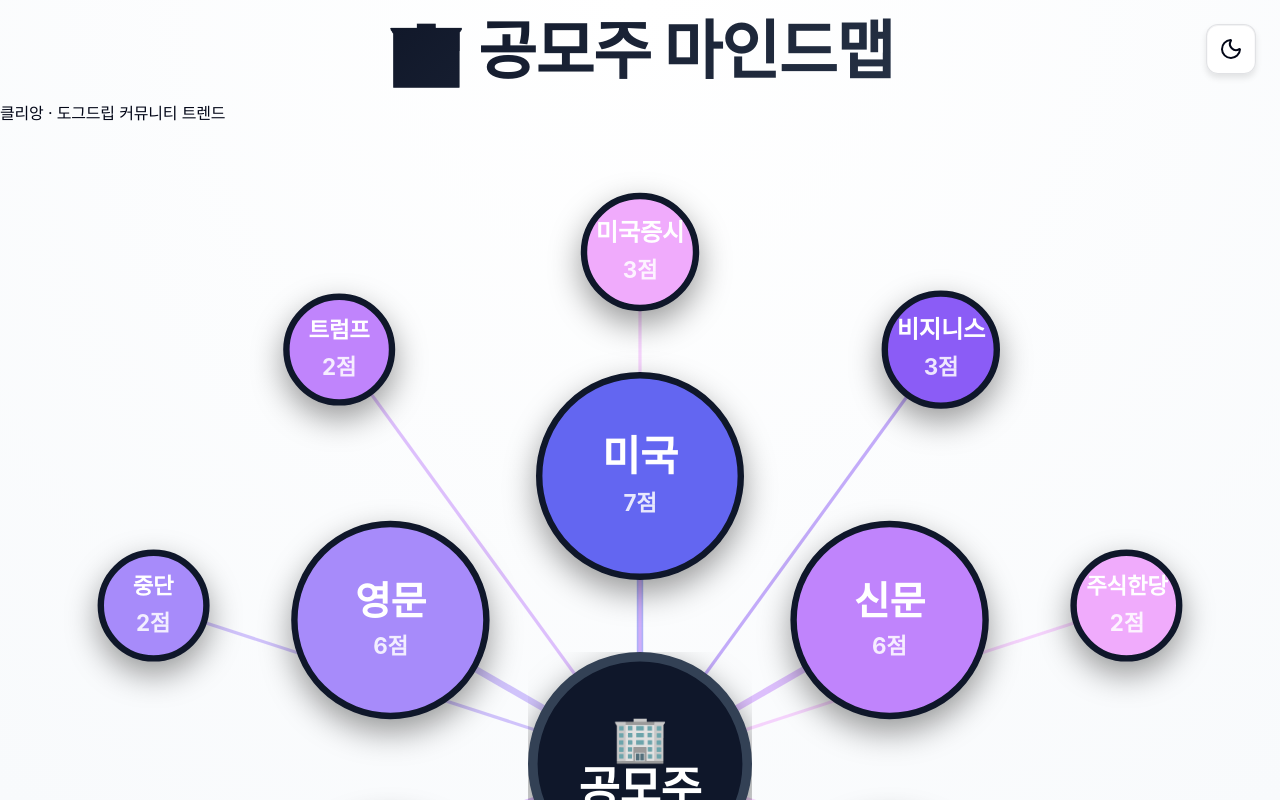
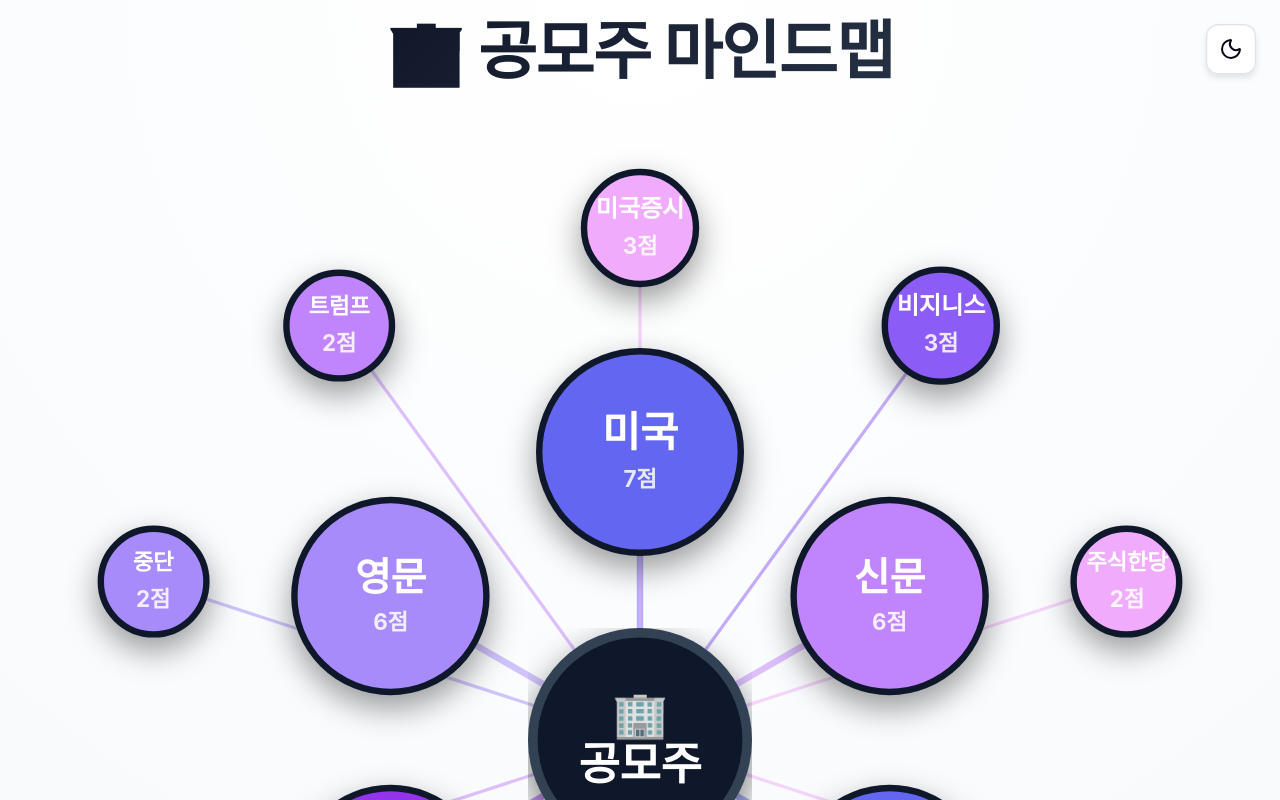
Before and after one commit to bsjuuny/trending-rankings, a Next.js app: page /trendingrankings/mindmap/ipo in a window 1280 px wide. Shown: the top 800 px of the page. Built offline with nearby package versions, Linux system fonts and the light colour scheme.

Commit message:
Build and update Trending Rankings

```diff
--- a/src/app/mindmap/ipo/page.tsx
+++ b/src/app/mindmap/ipo/page.tsx
@@ -43,7 +43,7 @@ export default function IpoMindmapPage() {
                 <h1 className="text-3xl md:text-5xl font-black mb-3 bg-gradient-to-r from-violet-400 to-purple-600 bg-clip-text text-transparent inline-block">
                     🏢 공모주 마인드맵
                 </h1>
-                <p className="text-slate-400 text-sm">클리앙 · 도그드립 커뮤니티 트렌드</p>
+
             </header>
 
             {loading ? (
--- a/src/app/mindmap/stocks/page.tsx
+++ b/src/app/mindmap/stocks/page.tsx
@@ -43,7 +43,7 @@ export default function StocksMindmapPage() {
                 <h1 className="text-3xl md:text-5xl font-black mb-3 bg-gradient-to-r from-emerald-400 to-blue-500 bg-clip-text text-transparent inline-block">
                     📈 주식 트렌드 마인드맵
                 </h1>
-                <p className="text-slate-400 text-sm">네이버 증권 실시간 트렌드</p>
+
             </header>
 
             {loading ? (
```
Also changed, not shown: 12 other files (tests, documents, lock files or other folders).
